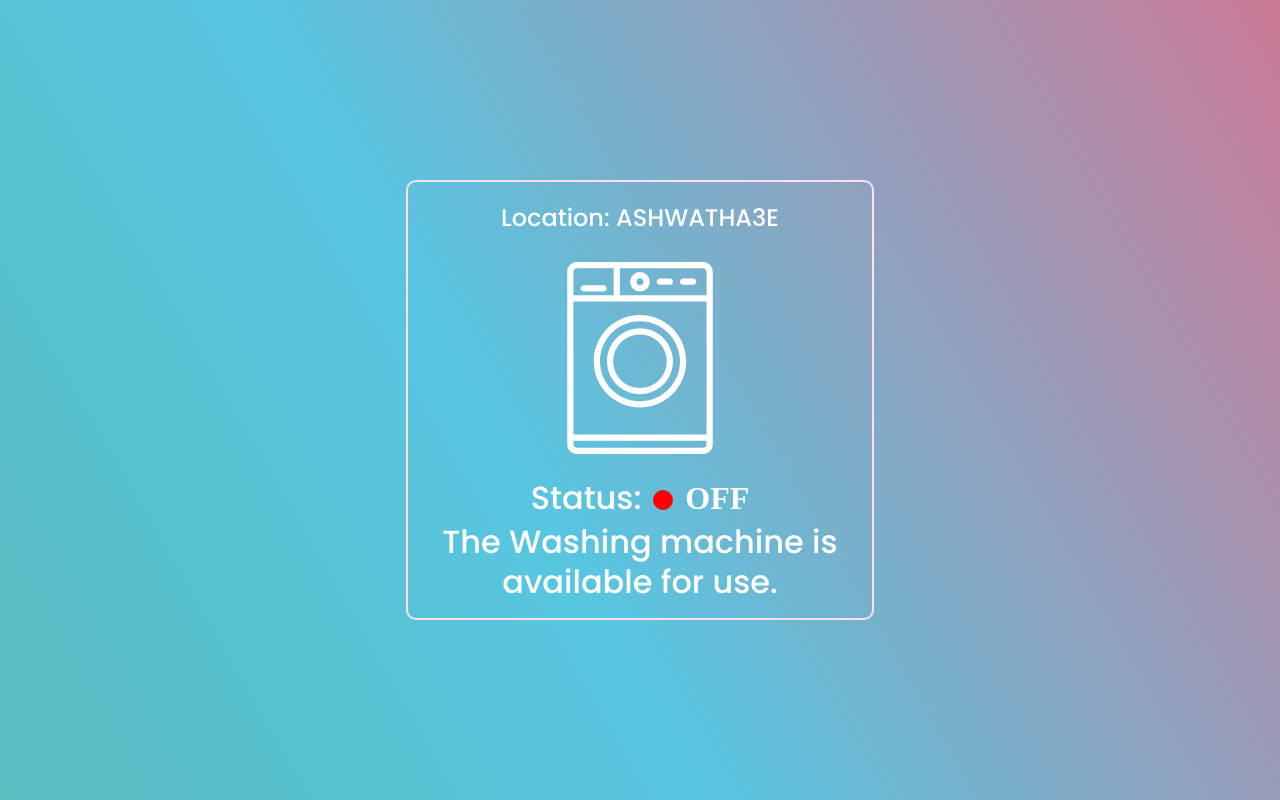
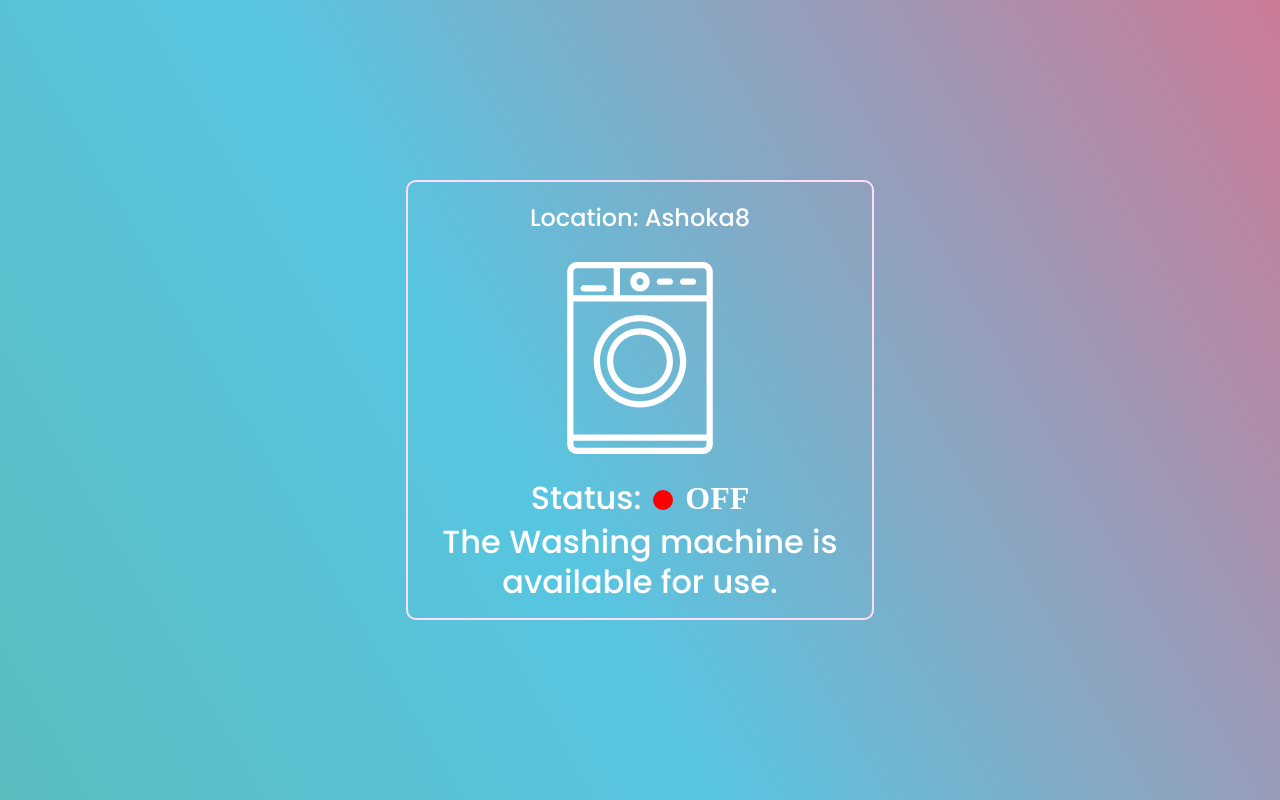
Before and after one commit to emgeex13/IoT, a plain HTML site: page index.html in a window 1280 px wide. Drawn offline with Linux system fonts and the light colour scheme; no server answers.

Commit message:
change location in index.html

```diff
--- a/index.html
+++ b/index.html
@@ -16,7 +16,7 @@
           class="location"
           style="font-size: 1.5rem; color: rgb(255, 255, 255)"
         >
-          Location: ASHWATHA3E
+          Location: Ashoka8
         </div>
         <img id="wm" src="./wm.svg" alt="" />
         <div class="wrapper">
```
